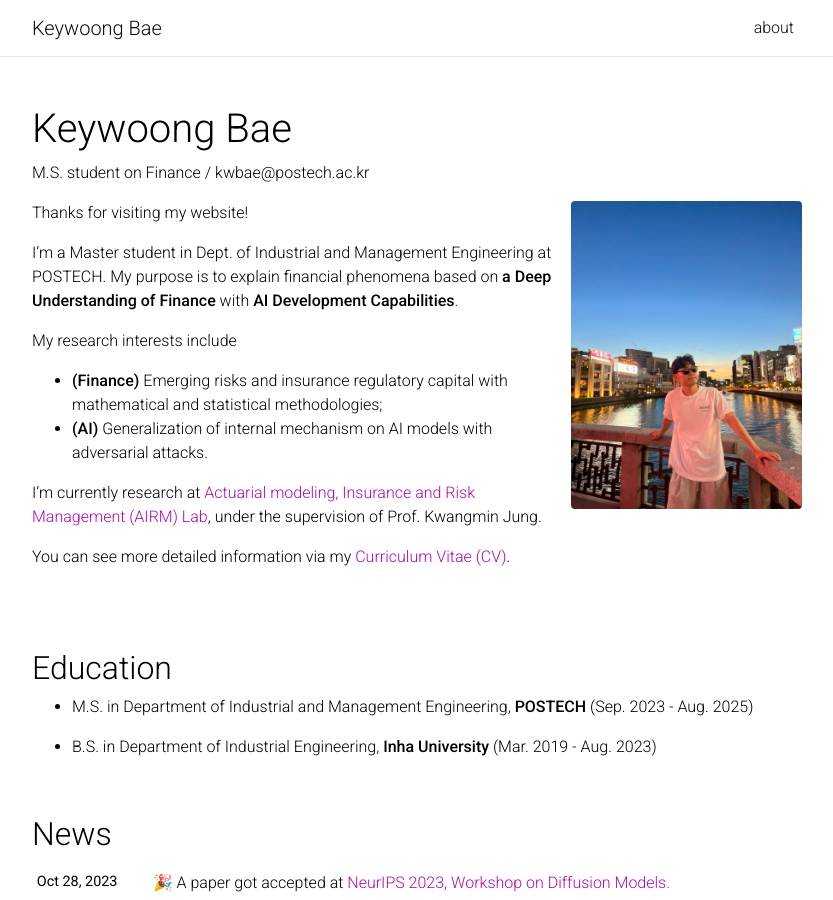
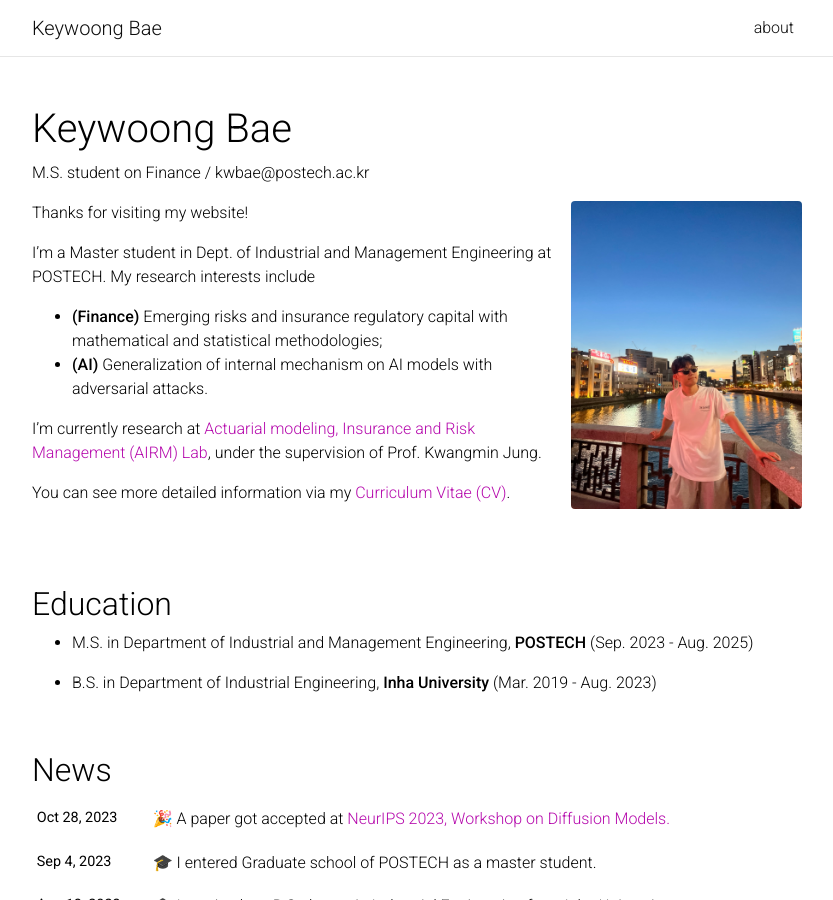
Before and after one commit to kwoongbae/kwoongbae.github.io, a Jekyll site: the page built from _pages/about.md, in a window 1280 px wide and 900 px high. Shown: the whole window, without its empty margins (223-1056 px from the left). Built offline with Jekyll 4.4.1, drawn with Linux system fonts in a browser that asks for light colours; full-size pictures stand in for the smaller copies a plugin makes; comment, search, counter and statistics services are not loaded; a style sheet for code colours, icons or effects is not loaded.

Commit message:
Update about.md

```diff
--- a/_pages/about.md
+++ b/_pages/about.md
@@ -16,9 +16,7 @@ social: true  # includes social icons at the bottom of the page
 ---
 Thanks for visiting my website!
 
-I'm a Master student in Dept. of Industrial and Management Engineering at POSTECH. My purpose is to explain financial phenomena based on **a Deep Understanding of Finance** with **AI Development Capabilities**.
-
-My research interests include
+I'm a Master student in Dept. of Industrial and Management Engineering at POSTECH. My research interests include
 
 - **(Finance)** Emerging risks and insurance regulatory capital with mathematical and statistical methodologies;
 - **(AI)** Generalization of internal mechanism on AI models with adversarial attacks.
```
